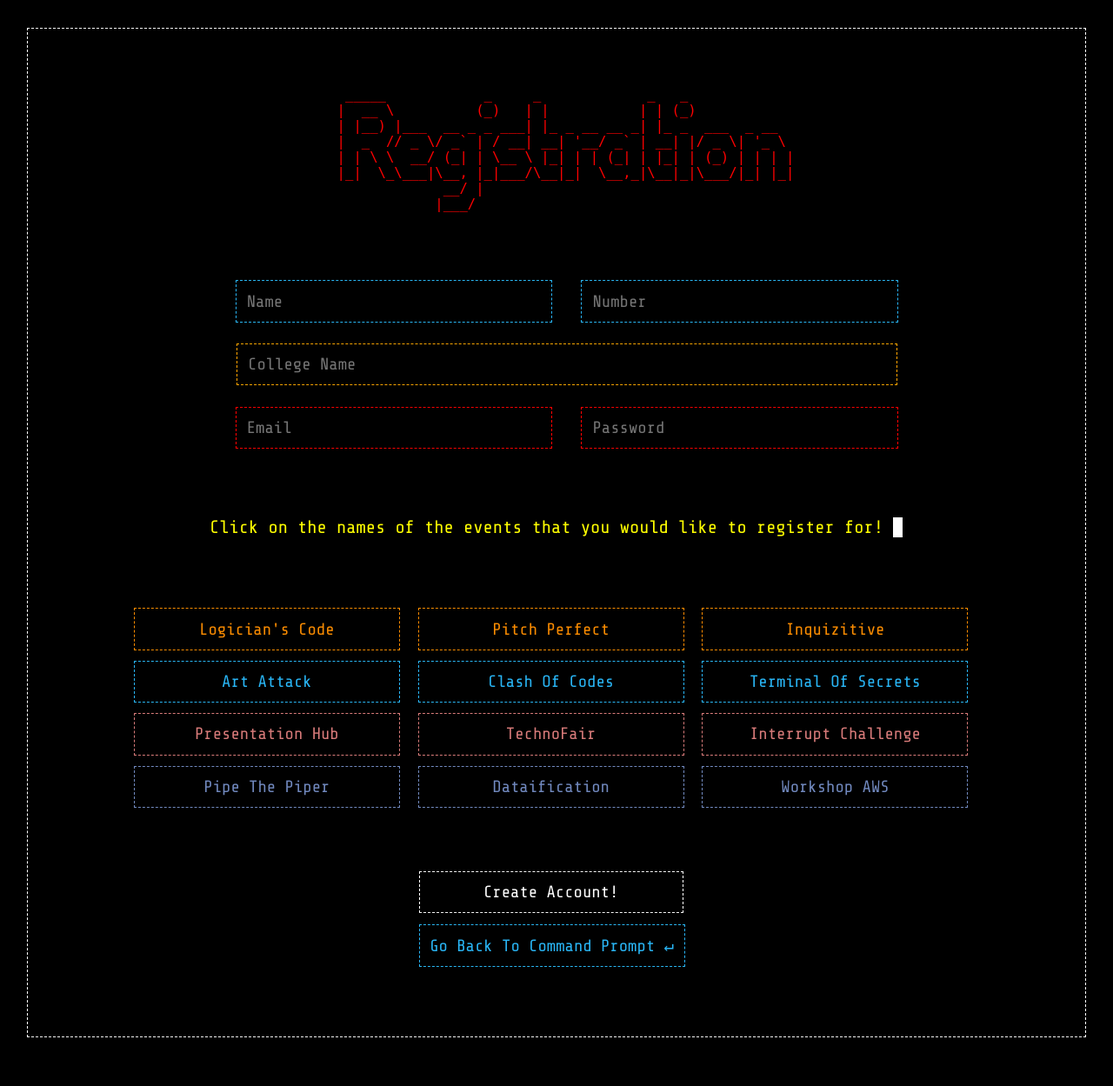
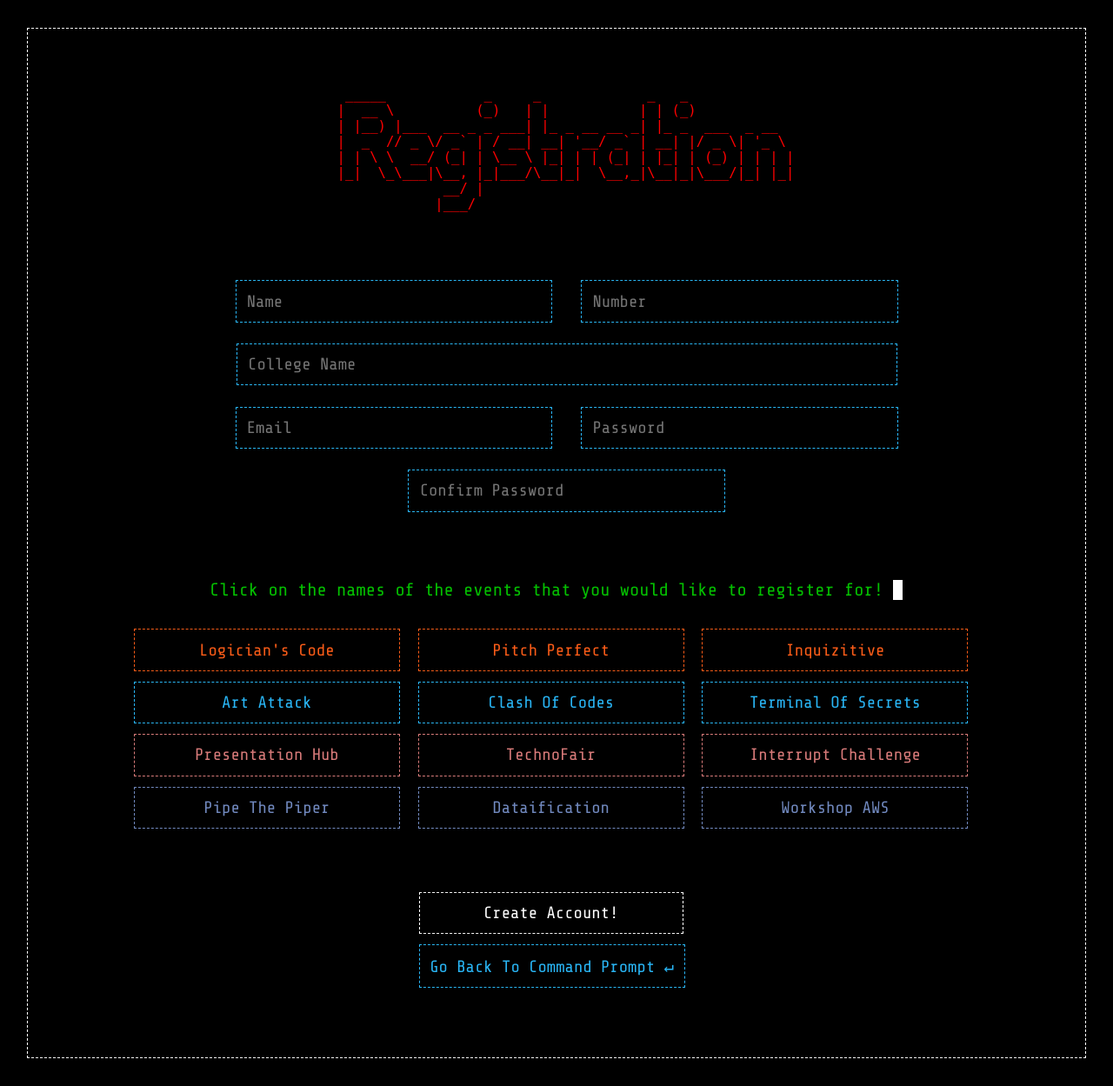
Before and after one commit to svce-interrupt/Interrupt18-Website, a PHP site: page /register/ in a window 1280 px wide. Shown: the whole page at 87% size. Before the commit the page ends 1193 px from the top, so only its background shows below. Run offline with PHP 8.4, Linux system fonts and the light colour scheme.

Commit message:
Added confirm password in front-end and minor changes

```diff
--- a/register/css/index-css.css
+++ b/register/css/index-css.css
@@ -1,7 +1,7 @@
 body, html{
 	background-color: black;
 	font-family: "Share Tech Mono", monospace;
-	color: yellow;
+	color: #04bf00;
 	padding: 0;
 	margin: 0;
 }
@@ -41,8 +41,8 @@ body{
 	cursor: pointer;
 }
 .home-links:hover{
-	color: yellow;
-	border: 1px dashed yellow;
+	color: #ffd881;
+	border: 1px dashed #ffd881;
 }
 .top-links{
 	margin-top: 1%;
@@ -75,14 +75,6 @@ body{
     border: 1px dashed #7189bf;
 }
 
-.dark-red{
-	color: #E91E63;
-	border: 1px dashed #E91E63;
-}
-.purple{
-	color: #9C27B0;
-	border: 1px dashed #9C27B0;
-}
 .below{
 	margin-top: 1%;
 }
@@ -107,20 +99,6 @@ body{
 }
 .long{
 	width: 62.5%;
-	border: 1px dashed orange;
-	color: orange;
-}
-.long:hover{
-	border: 1px dashed orange;
-	color: orange;
-}
-.end{
-	border: 1px dashed red;
-	color: red;
-}
-.end:hover{
-	border: 1px dashed red;
-	color: red;
 }
 
 .form-text{
@@ -140,26 +118,6 @@ body{
 }
 .top{
 	margin-top: 5%;
-}
-.blue:hover{
-	border: 1px dashed #29b6f6;
-	color: #29b6f6;
-}
-.orange{
-	border: 1px dashed #FB8C00;
-	color: #FB8C00;
-}
-.orange:hover{
-	border: 1px dashed #FB8C00;
-	color: #FB8C00;
-}
-.red1{
-	border: 1px dashed #EF9A9A;
-	color: #EF9A9A;
-}
-.red1:hover{
-	border: 1px dashed #EF9A9A;
-	color: #EF9A9A;
 }
 
 .submit-butt{
--- a/register/index.html
+++ b/register/index.html
@@ -27,19 +27,20 @@
 				<input type='text' name='nameInput' class='home-links form-input' placeholder='Name'>
 				<input type='tel' name='numberInput' class='home-links form-input' id='account-number' placeholder='Number'>
 				<input type='text' name='collegeInput' class='home-links form-input long' placeholder='College Name'><br>
-				<input type='email' name='emailInput' class='home-links form-input end' id='account-email' placeholder='Email'>
-				<input type='password' name='passInput' class='home-links form-input end' placeholder='Password'><br><br>
+				<input type='email' name='emailInput' class='home-links form-input' id='account-email' placeholder='Email'>
+				<input type='password' name='passInput' class='home-links form-input' placeholder='Password'><br>
+				<input type="password" name="confirmPassInput" class="home-links form-input end" placeholder="Confirm Password"><br><br>
 
 				<p class='form-text'>Click on the names of the events that you would like to register for! <span style='width:5%;' id='cursor-blink'>|</span></p>
 
 				<input type="hidden" id="input1" name='event1' value="0">
-				<span class='home-links check orange top' id='check1'><span class="valign-helper">Logician's Code</span></span>
+				<span class='home-links check orange' id='check1'><span class="valign-helper">Logician's Code</span></span>
 
 				<input type="hidden" id="input2" name='event2' value="0">
-				<span class='home-links check orange top' id='check2'><span class="valign-helper">Pitch Perfect</span></span>
+				<span class='home-links check orange' id='check2'><span class="valign-helper">Pitch Perfect</span></span>
 
 				<input type="hidden" id="input3" name="event3" value="0">
-				<span class='home-links check orange top' id='check3'><span class="valign-helper">Inquizitive</span></span>
+				<span class='home-links check orange' id='check3'><span class="valign-helper">Inquizitive</span></span>
 
 				<input type="hidden" id="input4" name="event4" value="0">
 				<span class='home-links check lilac' id='check4'><span class="valign-helper">Art Attack</span></span>
@@ -377,14 +378,12 @@
 	<script>
 		$('.check').click(function() {
 			var $input = $('#' + this.id).prev();
-			console.log($input);
 			if ($input.val() == 0) {
 				$input.val('1');
 			} else {
 				$input.val('0');
 			}
 
-			console.log($("#" + this.id).prev().val());
 		});
 	</script>
 </html>
--- a/register/signup.php
+++ b/register/signup.php
@@ -10,6 +10,7 @@ if (!$connect) {
 //initialisation
  // if(isset($_POST['submit']))
  // {
+	// TO-DO: IMPLEMENT CONFIRM PASSWORD
 	$checkEmail=validEmail($_POST['emailInput']);
 	$checkMobile=validMobile($_POST['numberInput']);
 
```
